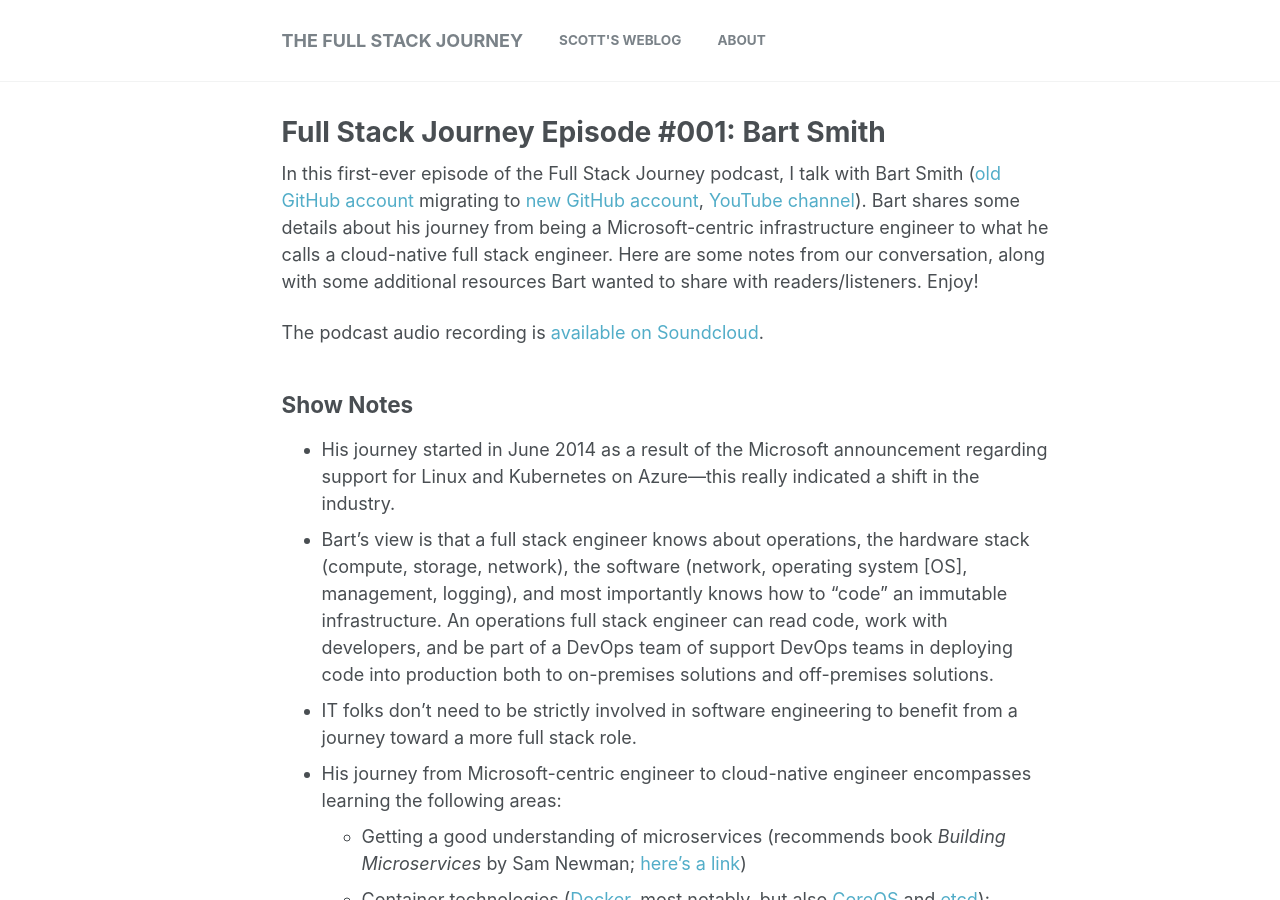
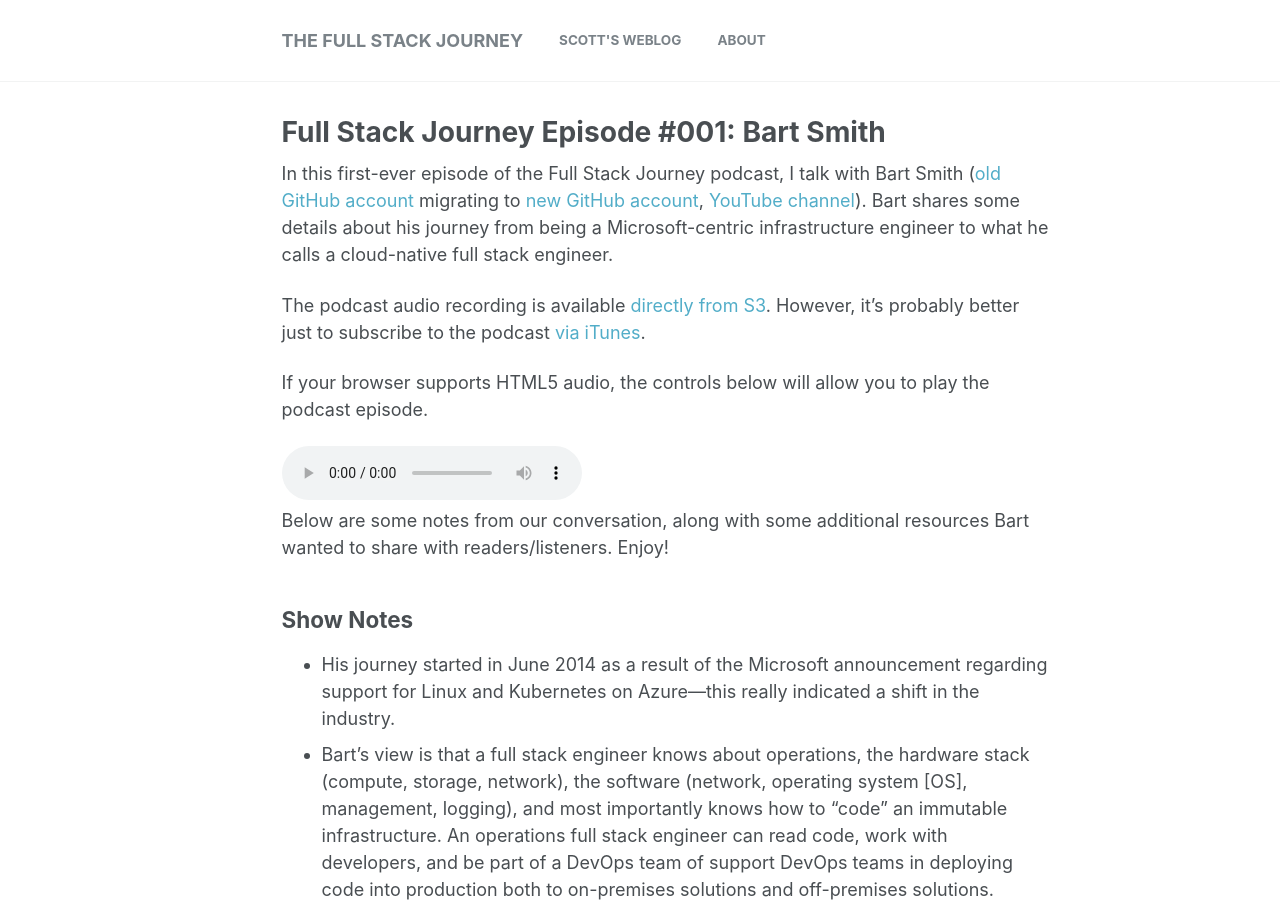
Before and after one commit to scottslowe/fullstackjourney, a Jekyll site: the page built from _posts/2016-01-08-full-stack-journey-ep001.md, in a window 1280 px wide and 900 px high. Built offline with Jekyll 4.4.1, drawn with Linux system fonts in a browser that asks for light colours.

Commit message:
Update MP3 links, add HTML5 audio, add iTunes links
Ensure that all podcast episodes have iTunes links, have links to the MP3 files on S3, and have HTML5 audio elements to play the episodes.

```diff
--- a/_posts/2016-01-08-full-stack-journey-ep001.md
+++ b/_posts/2016-01-08-full-stack-journey-ep001.md
@@ -19,9 +19,17 @@ tags:
 - AWS
 ---
 
-In this first-ever episode of the Full Stack Journey podcast, I talk with Bart Smith ([old GitHub account][link-1] migrating to [new GitHub account][link-2], [YouTube channel][link-3]). Bart shares some details about his journey from being a Microsoft-centric infrastructure engineer to what he calls a cloud-native full stack engineer. Here are some notes from our conversation, along with some additional resources Bart wanted to share with readers/listeners. Enjoy!
+In this first-ever episode of the Full Stack Journey podcast, I talk with Bart Smith ([old GitHub account][link-1] migrating to [new GitHub account][link-2], [YouTube channel][link-3]). Bart shares some details about his journey from being a Microsoft-centric infrastructure engineer to what he calls a cloud-native full stack engineer.
 
-The podcast audio recording is [available on Soundcloud][link-32].
+The podcast audio recording is available [directly from S3][link-32]. However, it's probably better just to subscribe to the podcast [via iTunes][link-33].
+
+If your browser supports HTML5 audio, the controls below will allow you to play the podcast episode.
+
+<audio controls>
+  <source src="http://fullstackjourney.s3.amazonaws.com/full-stack-journey-episode-001.mp3" type="audio/mpeg">
+If you're seeing this message, your browser does not support HTML5 audio elements.</audio>
+
+Below are some notes from our conversation, along with some additional resources Bart wanted to share with readers/listeners. Enjoy!
 
 ## Show Notes
 
```
Also changed, not shown: other parts of _posts/2016-01-08-full-stack-journey-ep001.md (+2 -1 lines), _posts/2016-02-03-full-stack-journey-ep002.md (+6 -2 lines), _posts/2016-03-09-full-stack-journey-ep003.md (+6 -2 lines), _posts/2016-04-14-full-stack-journey-ep004.md (+5 -1 lines), _posts/2016-05-19-full-stack-journey-ep005.md (+8 -0 lines), _posts/2016-08-01-full-stack-journey-ep006.md (+5 -1 lines).
